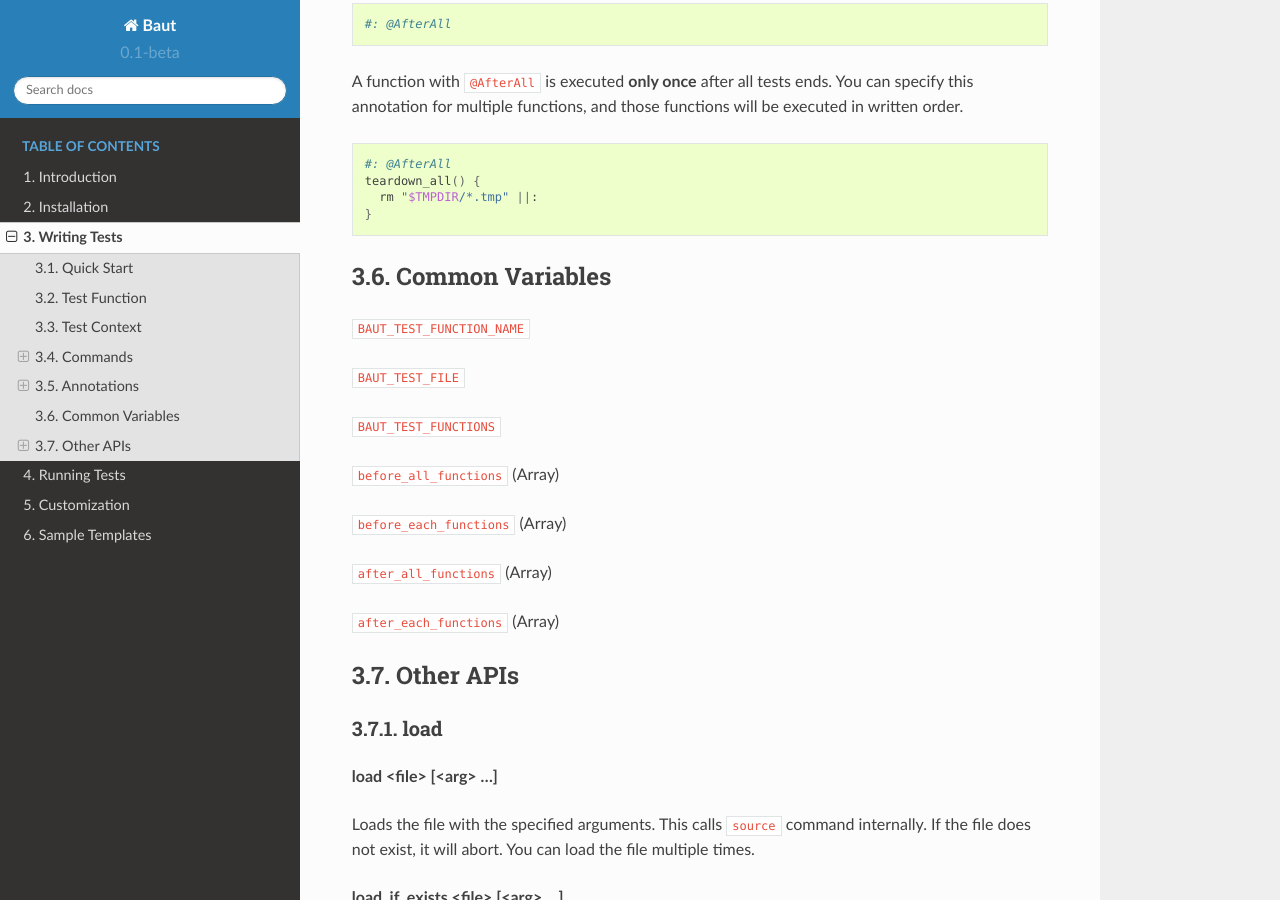
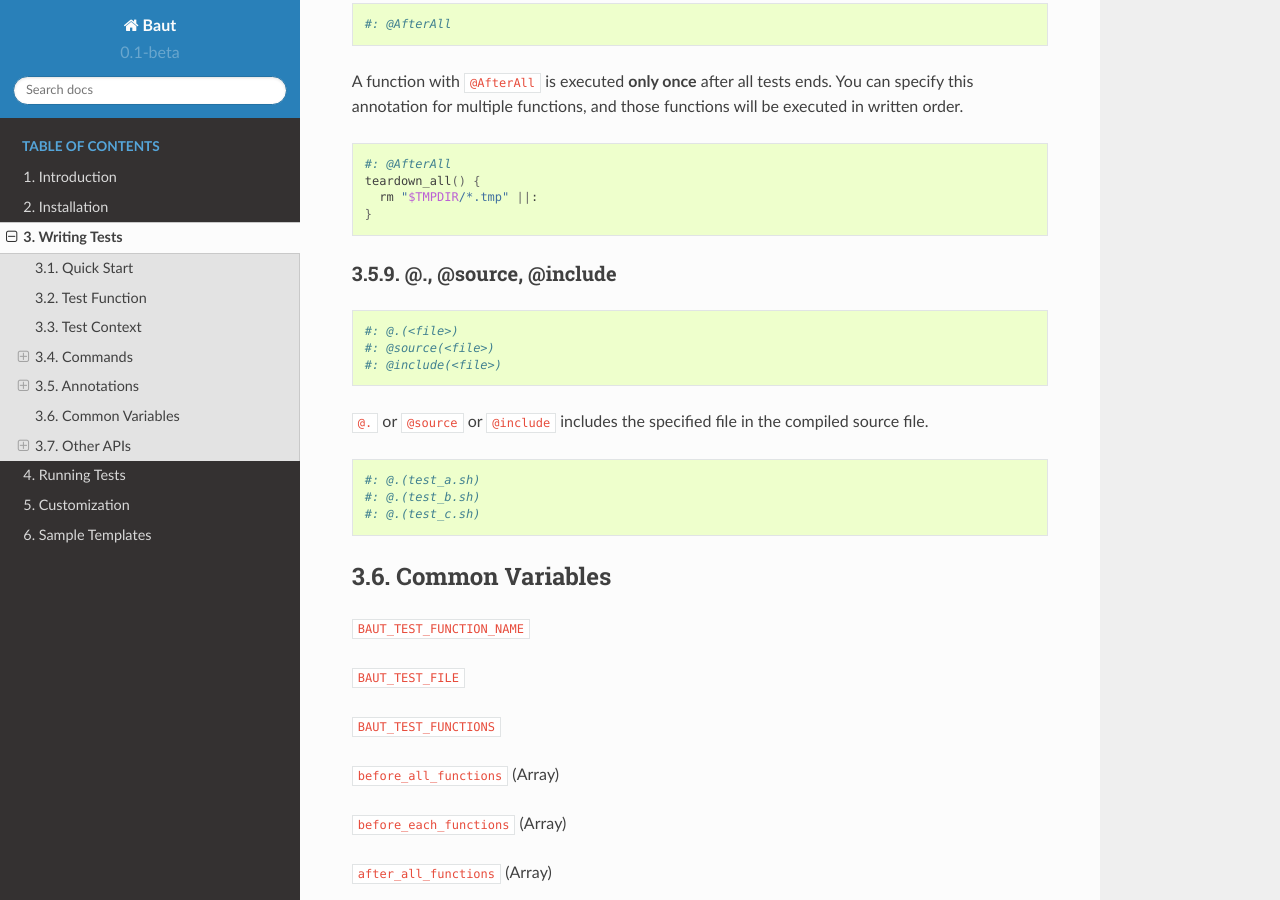
Before and after one commit to moritetu/baut, a Sphinx documentation site: the page built from docs/WritingTests.rst, in a window 1280 px wide and 900 px high, scrolled down 7626 px. Built offline with Sphinx 7.4.7 and the Read the Docs theme 2.0.0, drawn with Linux system fonts in a browser that asks for light colours.

Commit message:
add annotation 'include'

```diff
--- a/docs/WritingTests.rst
+++ b/docs/WritingTests.rst
@@ -407,6 +407,23 @@
      rm "$TMPDIR/*.tmp" ||:
    }
 
+@., @source, @include
+---------------------
+
+.. code-block:: bash
+
+   #: @.(<file>)
+   #: @source(<file>)
+   #: @include(<file>)
+
+``@.`` or ``@source`` or ``@include`` includes the specified file in the compiled source file.
+
+.. code-block:: bash
+
+   #: @.(test_a.sh)
+   #: @.(test_b.sh)
+   #: @.(test_c.sh)
+
 
 Common Variables
 ================
```
Also changed, not shown: 3 other files.
